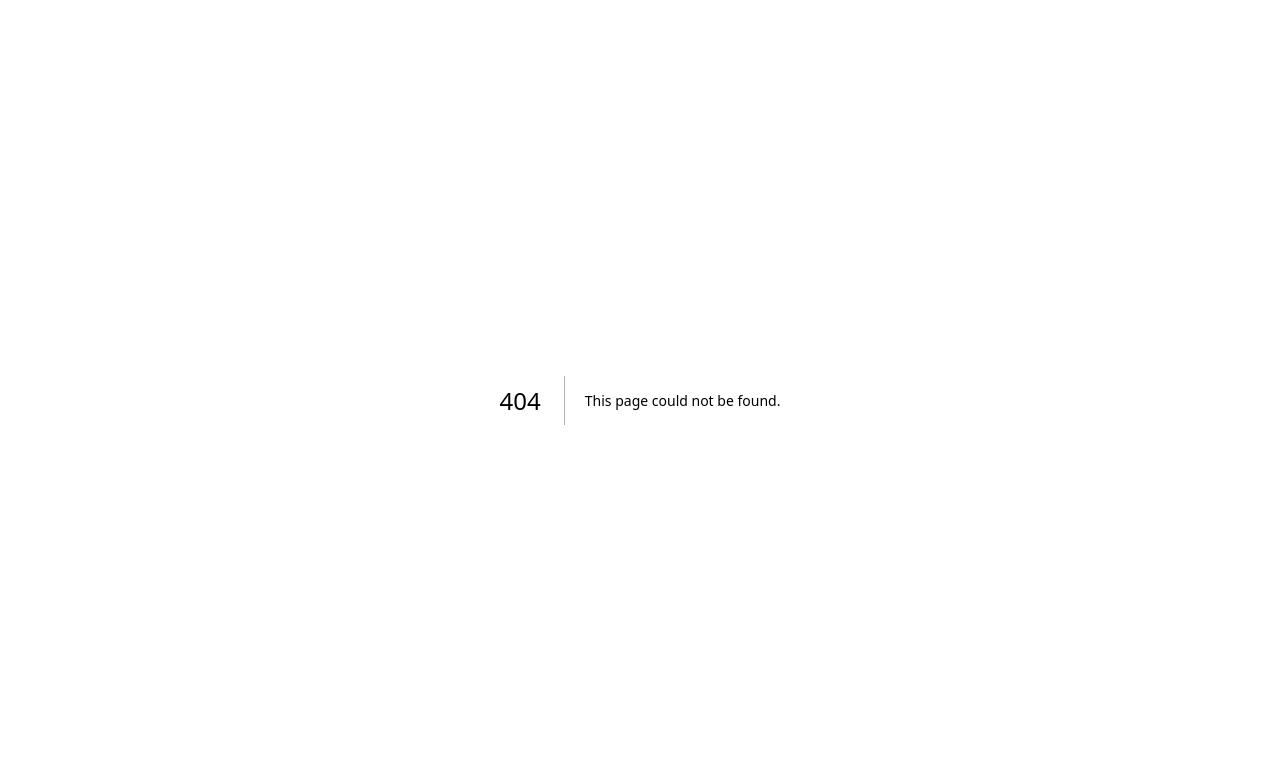
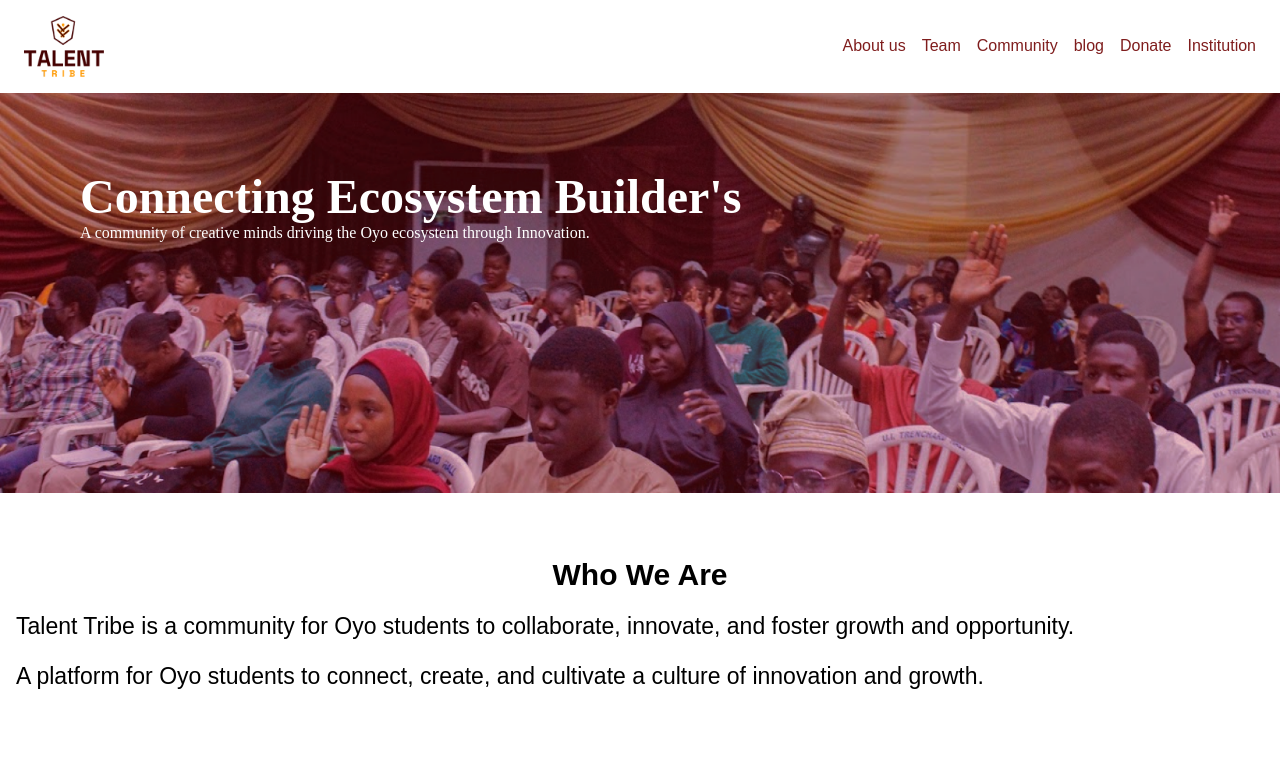
Before and after one commit to popoolarofih/atc-talent-tribe, a Next.js app: page /about in a window 1280 px wide. Before the commit this address had no page. Shown: the top 772 px of the page. Built offline with nearby package versions, Linux system fonts and the light colour scheme; a web font is replaced by a local one.

Commit message:
modified:   src/app/Blog/page.tsx 	renamed:    src/app/Who-we-are/page.tsx -> src/app/about/page.tsx 	modified:   src/app/page.tsx

```diff
--- a/src/app/Blog/page.tsx
+++ b/src/app/Blog/page.tsx
@@ -8,7 +8,7 @@ import { FaTelegramPlane, FaTwitter, FaDiscord } from 'react-icons/fa';
 
 import { Facebook, Twitter, Instagram, Youtube, ArrowRight, Menu } from 'lucide-react'
 
-export default function Blog() {
+export default function blog() {
   const [menuOpen, setMenuOpen] = useState(false);
 
   useEffect(() => {
@@ -66,9 +66,9 @@ export default function Blog() {
   return (
     <div className="min-h-screen">
       {/* Hero Section */}
-      <div className="relative h-[40vh] overflow-hidden">
+      <div className="relative h-[50vh] overflow-hidden">
         <div
-          className="absolute inset-0 bg-[url('/images/firstbg.png')] bg-cover bg-center"
+          className="absolute inset-0 bg-[url('/images/firstbgr.png')] bg-cover bg-center"
           aria-hidden="true"
         />
         <div className="absolute inset-0 bg-red-900/90" aria-hidden="true" />
@@ -87,7 +87,7 @@ export default function Blog() {
 
           {/* Desktop Menu */}
           <div className="hidden md:flex items-center gap-8">
-            {['About us', 'Team', 'Community', 'Blog', 'Donate', 'Institution'].map((item) => (
+            {['About', 'Team', 'Community', 'blog', 'Donate', 'Institution'].map((item) => (
               <Link
                 key={item}
                 href={`/${item.toLowerCase().replace(" ", "-")}`}
@@ -110,7 +110,7 @@ export default function Blog() {
         {/* Mobile Dropdown */}
         {menuOpen && (
           <div className="absolute top-16 left-0 right-0 bg-red-900 text-white p-4 md:hidden">
-            {['About us', 'Team', 'Community', 'Blog', 'Donate', 'Institution'].map((item) => (
+            {['About us', 'Team', 'Community', 'blog', 'Donate', 'Institution'].map((item) => (
               <Link
                 key={item}
                 href={`/${item.toLowerCase().replace(" ", "-")}`}
@@ -135,7 +135,7 @@ export default function Blog() {
 
       {/* Main Content */}
       <main className="container mx-auto px-4 py-16">
-        {/* Dynamic Blog Posts */}
+        {/* Dynamic blog Posts */}
         <section className="mb-16">
           <h2 className="text-2xl font-bold mb-8">Latest Posts</h2>
           <div className="grid md:grid-cols-2 lg:grid-cols-3 gap-8">
@@ -177,33 +177,14 @@ export default function Blog() {
             height={80}
           />
         </Link>
-        <div className="max-w-2xl mt-6 mx-auto text-center ">
-        <h2 className="text-2xl font-bold mb-4">Subscribe to Our Newsletter</h2>
-        <p className="mb-6">
-          Stay updated with the latest news and updates from our community.
-        </p>
-        <form className="flex bg-white rounded-lg flex-col sm:flex-row gap-4 max-w-md mx-auto">
-          {/* Input field for email */}
-          <input
-            type="email"
-            placeholder="Enter your email"
-            className="flex-1 px-4 py-2 text-red-900 rounded-md focus:outline-none focus:ring-2 focus:ring-white/50"
-          />
-          <Button
-            variant="secondary"
-            className="bg-white text-red-900 hover:bg-white/90"
-          >
-            Subscribe
-          </Button>
-        </form>
-      </div>
+
       </div>
 
       <div>
         <h3 className="font-bold mb-4">Quick Links</h3>
         <ul className="space-y-2">
           <li>
-            <Link href="/who-we-are">About us</Link>
+            <Link href="/about">About us</Link>
           </li>
           <li>
             <Link href="/team">Team</Link>
@@ -212,7 +193,7 @@ export default function Blog() {
             <Link href="/community">Community</Link>
           </li>
           <li>
-            <Link href="/Blog">Blog</Link>
+            <Link href="/blog">Blog</Link>
           </li>
         </ul>
       </div>
@@ -274,6 +255,26 @@ export default function Blog() {
           </Link>
         </div>
       </div>
+      <div className="max-w-2xl mx-auto text-center">
+        <h2 className="text-2xl font-bold mb-4">Subscribe to Our Newsletter</h2>
+        <p className="mb-6">
+          Stay updated with the latest news and updates from our community.
+        </p>
+        <form className="flex bg-white rounded-lg flex-col sm:flex-row gap-4 max-w-md mx-auto">
+          {/* Input field for email */}
+          <input
+            type="email"
+            placeholder="Enter your email"
+            className="flex-1 px-4 py-2 text-red-900 rounded-md focus:outline-none focus:ring-2 focus:ring-white/50"
+          />
+          <Button
+            variant="secondary"
+            className="bg-white text-red-900 hover:bg-white/90"
+          >
+            Subscribe
+          </Button>
+        </form>
+      </div>
     </div>
     <div className="border-t border-white/20 pt-8 text-center">
       <p>&copy; Copyright 2024. All rights reserved.</p>
--- a/src/app/Who-we-are/page.tsx
+++ b/src/app/about/page.tsx
@@ -1,61 +1,74 @@
 'use client'
 
-import { useEffect } from 'react'
+import { useState, useEffect } from 'react'
 import Link from "next/link"
 import Image from "next/image"
-import { Button } from '../components/ui/button'
-import { Facebook, Twitter, Instagram, Youtube } from 'lucide-react'
-import { FaTelegramPlane, FaTwitter, FaDiscord } from 'react-icons/fa';
-
+import { Facebook, Twitter, Instagram } from 'lucide-react'
+import { FaTelegramPlane, FaTwitter, FaDiscord } from 'react-icons/fa'
+import { Menu } from 'lucide-react'
 
 export default function WhoWeAre() {
+  const [menuOpen, setMenuOpen] = useState(false);
+
   useEffect(() => {
     const observer = new IntersectionObserver((entries) => {
       entries.forEach((entry) => {
         if (entry.isIntersecting) {
-          entry.target.classList.add('animate-in')
+          entry.target.classList.add('animate-in');
         }
-      })
+      });
     }, {
       threshold: 0.1
-    })
+    });
 
     document.querySelectorAll('.animate-on-scroll').forEach((el) => {
-      observer.observe(el)
-    })
+      observer.observe(el);
+    });
 
-    return () => observer.disconnect()
-  }, [])
+    return () => observer.disconnect();
+  }, []);
 
   return (
     <div className="min-h-screen">
       {/* Navigation */}
-    <nav className="relative bg-white z-10 flex  px-6 py-4">
+      <nav className="relative bg-white z-10 flex justify-between items-center px-6 py-4">
         <Link href="/" className="text-white mr-10 text-2xl font-bold flex items-center">
           <Image src="/images/Talent Tibe Color Logo 1.png" alt="logo" width={80} height={80} />
         </Link>
 
+        {/* Desktop Links */}
         <div className="hidden ml-10 md:flex items-center gap-4">
-        <Link href="/who-we-are" className="text-red-900 hover:text-black transition-colors">
-          About us
+          <Link href="/about" className="text-red-900 hover:text-black transition-colors">About us</Link>
+          <Link href="/team" className="text-red-900 hover:text-black">Team</Link>
+          <Link href="/community" className="text-red-900 hover:text-black">Community</Link>
+          <Link href="/blog" className="text-red-900 hover:text-black">blog</Link>
+          <Link href="/donate" className="text-red-900 hover:text-black">Donate</Link>
+          <Link href="/institution" className="text-red-900 hover:text-black">Institution</Link>
+        </div>
+
+        {/* Mobile Menu Button */}
+        <button
+          className="block md:hidden text-red-900"
+          onClick={() => setMenuOpen(!menuOpen)}
+        >
+          <Menu className="h-6 w-6" />
+        </button>
+      </nav>
+
+      {/* Mobile Dropdown */}
+      {menuOpen && (
+        <div className="absolute top-16 left-0 right-0 bg-red-900 text-white p-4 md:hidden z-20">
+          {['About us', 'Team', 'Community', 'blog', 'Donate', 'Institution'].map((item) => (
+            <Link
+              key={item}
+              href={`/${item.toLowerCase().replace(" ", "-")}`}
+              className="block py-2 hover:text-white/80 transition-colors"
+            >
+              {item}
             </Link>
-        <Link href="/team" className="text-red-900 hover:text-black ">
-          Team
-        </Link>
-        <Link href="/community" className="text-red-900 hover:text-black ">
-          Community
-        </Link>
-        <Link href="/Blog" className="text-red-900 hover:text-black">
-          Blog
-        </Link>
-        <Link href="/donate" className="text-red-900 hover:text-black ">
-          Donate
-        </Link>
-        <Link href="/institution" className="text-red-900 hover:text-black ">
-          Institution
-        </Link>
+          ))}
         </div>
-    </nav>
+      )}
 
       {/* Hero Section */}
       <div className="relative h-[50vh] overflow-hidden">
@@ -168,10 +181,10 @@ export default function WhoWeAre() {
             <div>
               <h3 className="font-bold mb-4">Quick Links</h3>
               <ul className="space-y-2">
-                <li><Link href="/who-we-are">About us</Link></li>
+                <li><Link href="/about">About us</Link></li>
                 <li><Link href="/team">Team</Link></li>
                 <li><Link href="/community">Community</Link></li>
-                <li><Link href="/Blog">Blog</Link></li>
+                <li><Link href="/blog">blog</Link></li>
               </ul>
             </div>
             <div>
--- a/src/app/page.tsx
+++ b/src/app/page.tsx
@@ -51,7 +51,7 @@ export default function Home() {
             </Link>
 
             <div className="hidden md:flex items-center gap-8">
-              <Link href="/Who-we-are" className="text-white hover:text-white/80 transition-colors">
+              <Link href="/about" className="text-white hover:text-white/80 transition-colors">
                 About us
               </Link>
               <Link href="/team" className="text-white hover:text-white/80 transition-colors">
@@ -60,8 +60,8 @@ export default function Home() {
               <Link href="/community" className="text-white hover:text-white/80 transition-colors">
                 Community
               </Link>
-              <Link href="/Blog" className="text-white hover:text-white/80 transition-colors">
-                Blog
+              <Link href="/blog" className="text-white hover:text-white/80 transition-colors">
+                blog
               </Link>
               <Link href="/donate" className="text-white hover:text-white/80 transition-colors">
                 Donate
```
Lines whose indentation alone changed are shown as unchanged.
